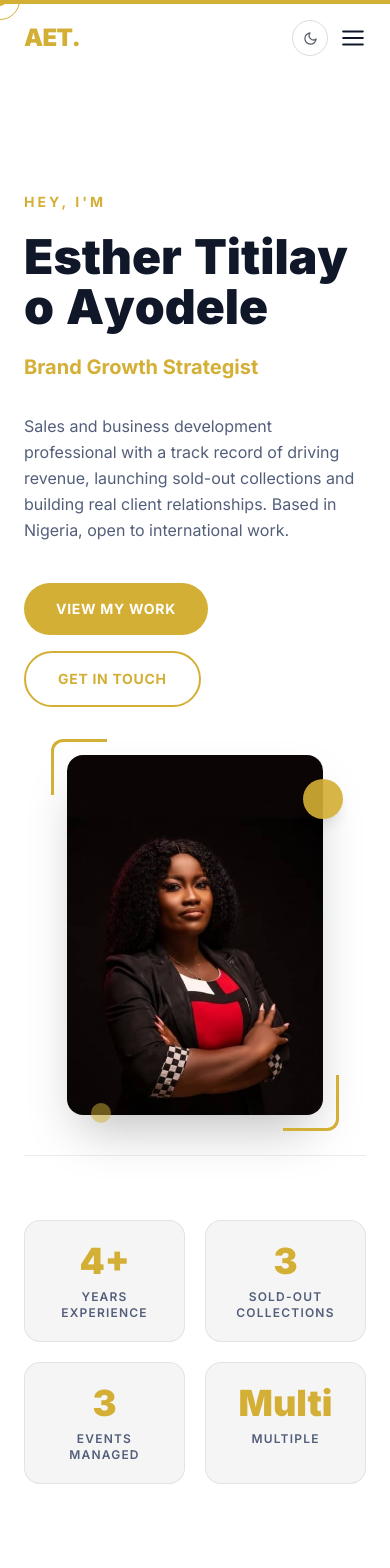
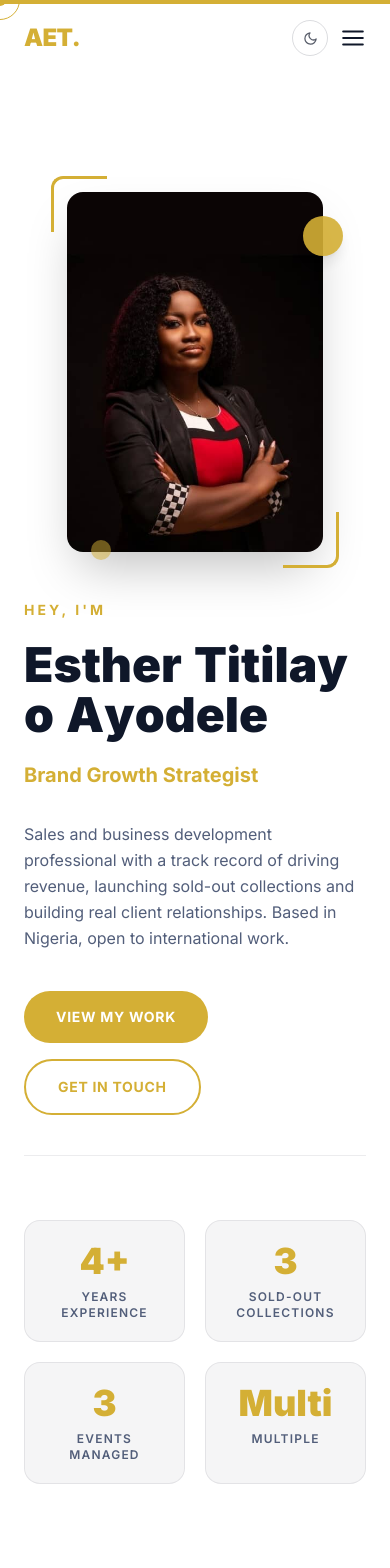
Before and after one commit to ayoistooslick/esthertitilayodele, a React (Vite) app: page / in a window 390 px wide. Shown: the top 1568 px of the page. Built offline with nearby package versions, Linux system fonts and the light colour scheme.

Commit message:
Add files via upload

```diff
--- a/src/pages/Home.tsx
+++ b/src/pages/Home.tsx
@@ -58,8 +58,26 @@ export default function Home() {
         {/* ── Hero ── */}
         <section className="min-h-[90vh] w-full pt-24 pb-10 grid md:grid-cols-2 gap-12 items-center">
 
-          {/* Left: text */}
-          <div className="flex flex-col items-start text-left">
+          {/* Right: editorial portrait — shown first on mobile */}
+          <div className="flex justify-center md:justify-end md:order-last">
+            <div className="relative">
+              {/* Gold corner brackets */}
+              <div className="absolute -top-4 -left-4 w-14 h-14 border-t-[3px] border-l-[3px] border-primary rounded-tl-xl z-10 pointer-events-none" />
+              <div className="absolute -bottom-4 -right-4 w-14 h-14 border-b-[3px] border-r-[3px] border-primary rounded-br-xl z-10 pointer-events-none" />
+              {/* Gold accent dot */}
+              <div className="absolute top-6 -right-5 w-10 h-10 bg-primary rounded-full z-10 opacity-90 shadow-lg" />
+              <div className="absolute -bottom-2 left-6 w-5 h-5 bg-primary/50 rounded-full z-10" />
+              <img
+                src="/profile.jpg"
+                alt="Esther Titilayo Ayodele"
+                className="w-64 h-[360px] md:w-[300px] md:h-[420px] rounded-2xl object-cover shadow-2xl"
+                style={{ objectPosition: 'center 30%' }}
+              />
+            </div>
+          </div>
+
+          {/* Left: text — shown second on mobile, first column on desktop */}
+          <div className="flex flex-col items-start text-left md:order-first">
             <motion.p
               initial={{ opacity: 0, y: 10 }}
               animate={{ opacity: 1, y: 0 }}
@@ -129,23 +147,6 @@ export default function Home() {
             </motion.div>
           </div>
 
-          {/* Right: editorial portrait */}
-          <div className="flex justify-center md:justify-end">
-            <div className="relative">
-              {/* Gold corner brackets */}
-              <div className="absolute -top-4 -left-4 w-14 h-14 border-t-[3px] border-l-[3px] border-primary rounded-tl-xl z-10 pointer-events-none" />
-              <div className="absolute -bottom-4 -right-4 w-14 h-14 border-b-[3px] border-r-[3px] border-primary rounded-br-xl z-10 pointer-events-none" />
-              {/* Gold accent dot */}
-              <div className="absolute top-6 -right-5 w-10 h-10 bg-primary rounded-full z-10 opacity-90 shadow-lg" />
-              <div className="absolute -bottom-2 left-6 w-5 h-5 bg-primary/50 rounded-full z-10" />
-              <img
-                src="/profile.jpg"
-                alt="Esther Titilayo Ayodele"
-                className="w-64 h-[360px] md:w-[300px] md:h-[420px] rounded-2xl object-cover shadow-2xl"
-                style={{ objectPosition: 'center 30%' }}
-              />
-            </div>
-          </div>
         </section>
 
         {/* ── Stats ── */}
@@ -218,12 +219,13 @@ export default function Home() {
                 className="group"
               >
                 <div className="glass-panel rounded-[1.75rem] overflow-hidden hover:-translate-y-2 transition-transform duration-400 border border-foreground/8 hover:border-primary/40">
-                  <div className="h-56 overflow-hidden relative">
+                  <div className="h-72 overflow-hidden relative">
                     <div className="absolute inset-0 bg-background/20 z-10 group-hover:bg-transparent transition-colors duration-400" />
                     <img
                       src={portfolio.img}
                       alt={portfolio.title}
                       className="w-full h-full object-cover transition-transform duration-600 group-hover:scale-105"
+                      style={{ objectPosition: 'center 15%' }}
                     />
                     <div className="absolute inset-0 bg-gradient-to-t from-background to-transparent z-10" />
                   </div>
```
